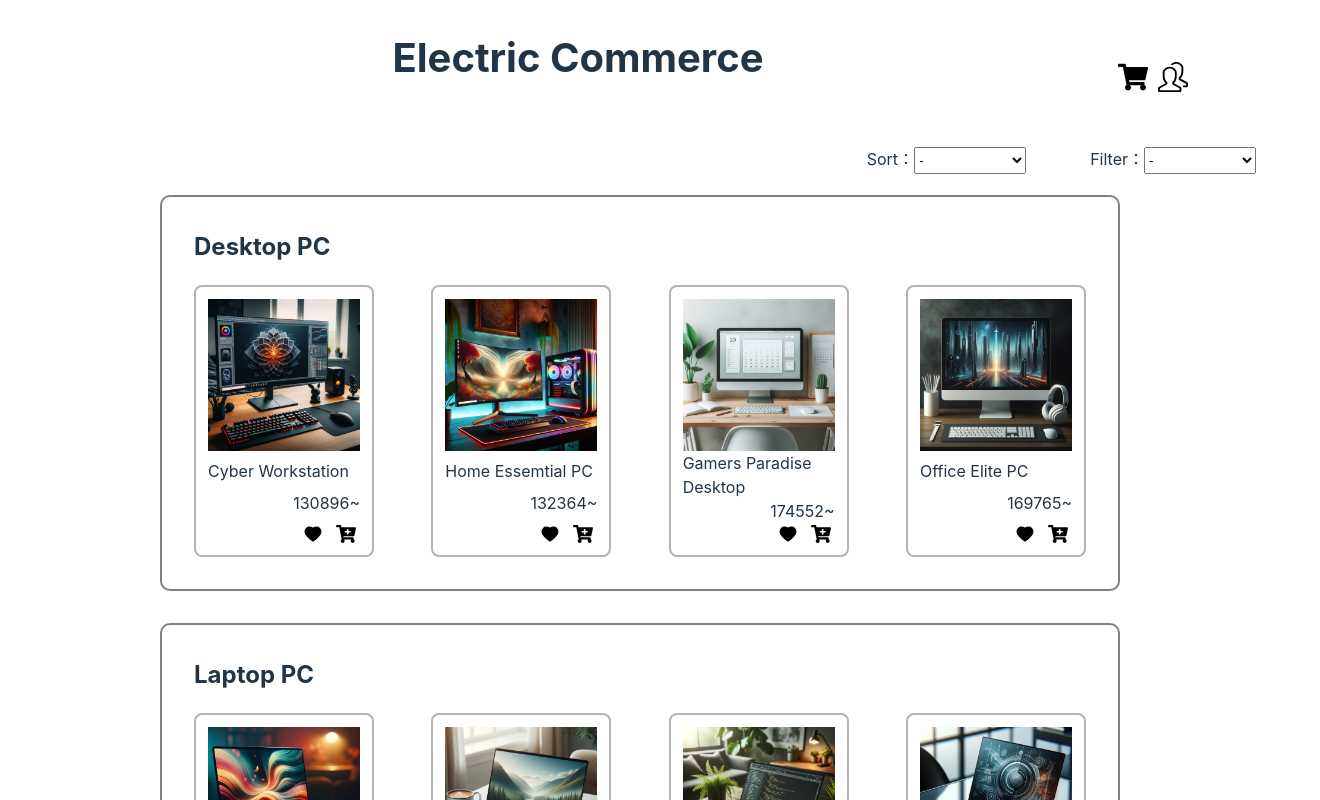
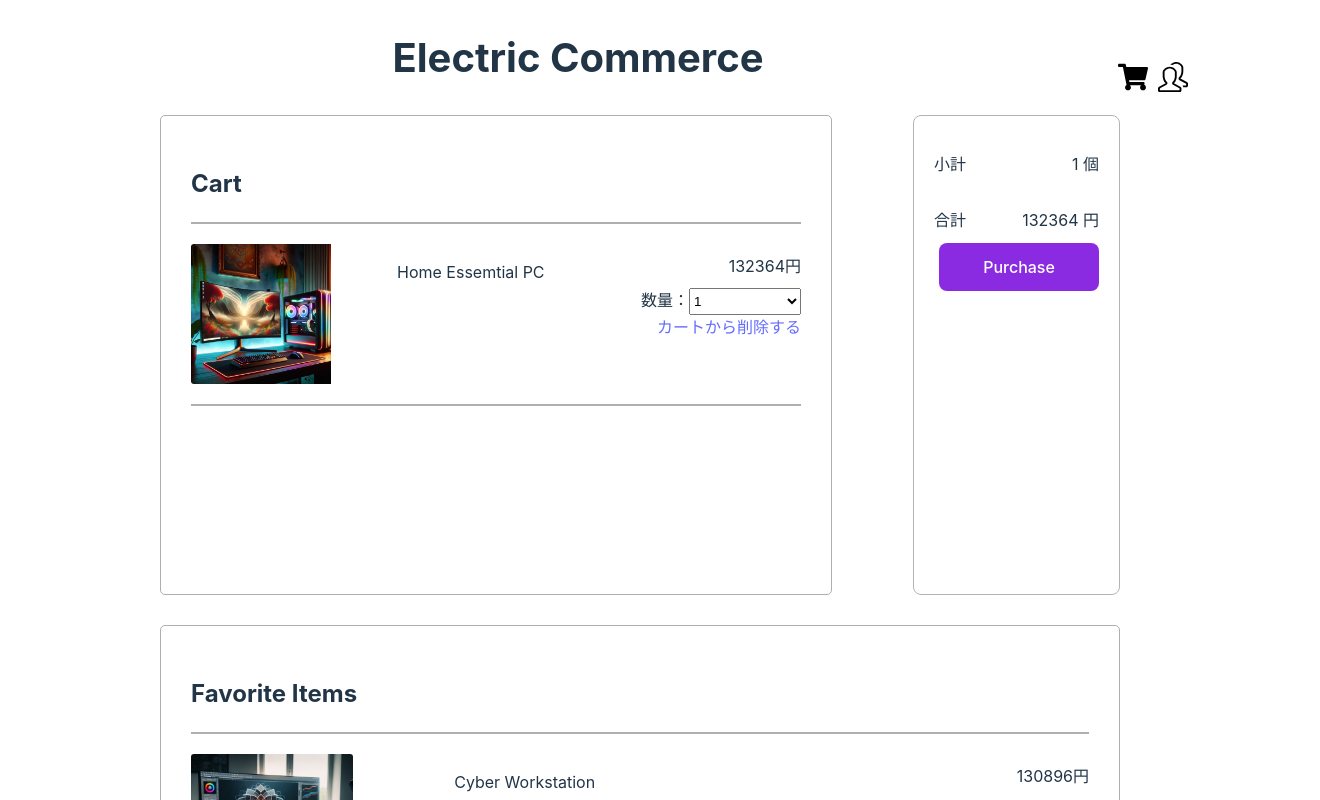
Before and after one commit to kip2/E-Commerce-Site-React, a React (Vite) app in the folder app/: page / in a window 1280 px wide. Shown: the top 800 px of the page, 1320 px wide, since content can reach past the window. Built offline with nearby package versions, Linux system fonts and the light colour scheme.

Commit message:
Cartのレイアウト調整

```diff
--- a/app/src/components/atoms/PulldownMenu.css
+++ b/app/src/components/atoms/PulldownMenu.css
@@ -1,6 +1,6 @@
 .pulldown-menu {
     display: flex;
-    padding-right: 4rem;
+    padding-left: 4rem;
 }
 
 select {
--- a/app/src/components/molecules/CartItem.tsx
+++ b/app/src/components/molecules/CartItem.tsx
@@ -23,7 +23,7 @@ const CartItem:React.FC<CartItemProps> = ({ imgUrl, name, price }) => {
                 <div className="price-and-button">
                     <p className="price">{price}円</p>
                     <PulldownMenu
-                        label={"数量："}
+                        label={"数量"}
                         menus={menus}
                     />
                     <div>
--- a/app/src/main.tsx
+++ b/app/src/main.tsx
@@ -9,9 +9,9 @@ import Cart from './components/template/Cart'
 
 ReactDOM.createRoot(document.getElementById('root')!).render(
   <React.StrictMode>
-    <ProductPage />
+    {/* <ProductPage /> */}
     {/* <ProductInformationTemplate /> */}
     {/* <FavoriteTemplate /> */}
-    {/* <Cart /> */}
+    <Cart />
   </React.StrictMode>,
 )
```
